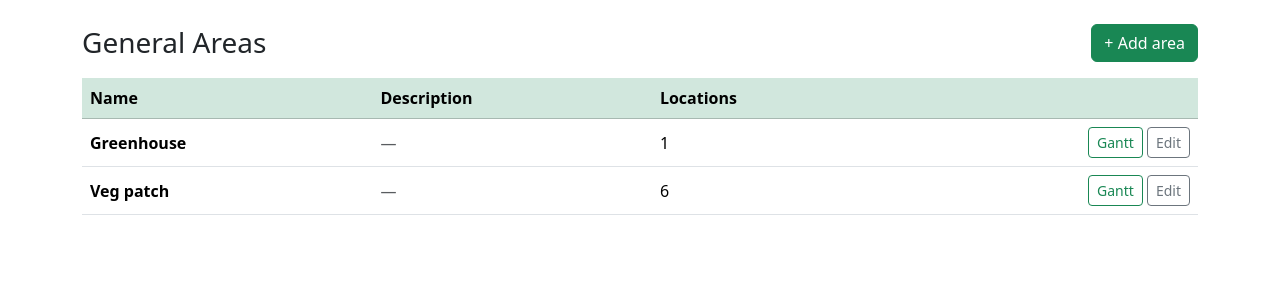
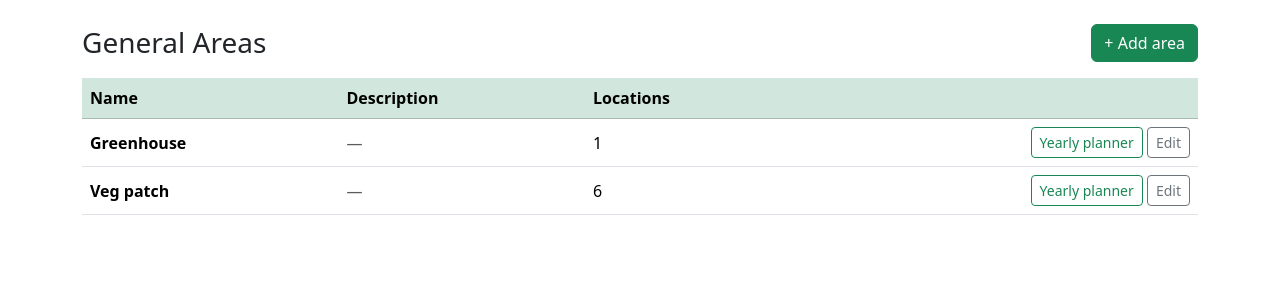
Before and after one commit to danielmaitre/HeadGardener, a Django app: page /areas/ in a window 1280 px wide. Shown: the part 56-356 px from the top of the page. Run offline with Django 5.2, Linux system fonts and the light colour scheme; a user stored in the database is signed in; data comes from the database, SQL or seed files in the repository.

Commit message:
Rename 'Gantt' button to 'Yearly planner'
Co-Authored-By: Claude Sonnet 4.6 <noreply@anthropic.com>

```diff
--- a/garden/templates/garden/area_list.html
+++ b/garden/templates/garden/area_list.html
@@ -25,7 +25,7 @@
         <td class="text-muted">{{ area.description|default:"—" }}</td>
         <td>{{ area.locations.count }}</td>
         <td class="text-end">
-          <a href="{% url 'area-gantt' area.pk %}" class="btn btn-sm btn-outline-success">Gantt</a>
+          <a href="{% url 'area-gantt' area.pk %}" class="btn btn-sm btn-outline-success">Yearly planner</a>
           <a href="{% url 'area-update' area.pk %}" class="btn btn-sm btn-outline-secondary">Edit</a>
         </td>
       </tr>
```
